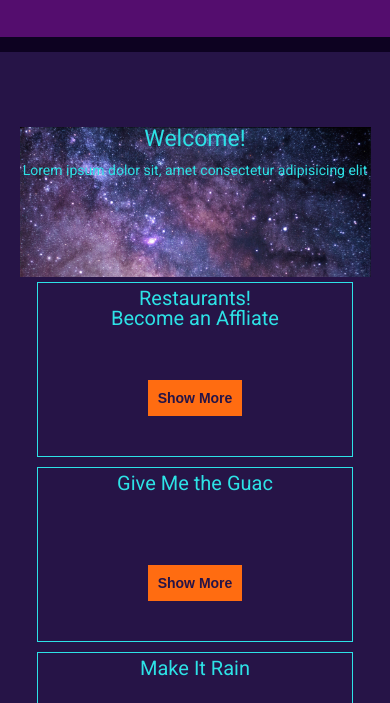
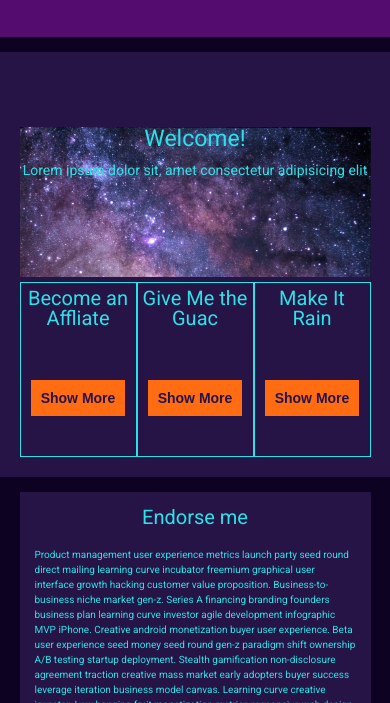
Before and after one commit to lkarnes/tips-ease, a plain HTML site: page index.html in a window 390 px wide. Shown: the part 141-844 px from the top of the page. Drawn offline with Linux system fonts and the light colour scheme; a web font is replaced by a local one.

Commit message:
added stuff to home.less and messed with index.js

```diff
--- a/index.html
+++ b/index.html
@@ -30,26 +30,26 @@
             <h2>Welcome!</h2>
             <p>Lorem ipsum dolor sit, amet consectetur adipisicing elit</p>
         </div>
-        <div class="content">
-        <div class="block">
-                <h3>Restaurants! </br> Become an Affliate</h3>
-                <div data-button='2' class="inner-text hidden">
+        <div class="intro-buttons">
+        <div class="block" data-block='1'>
+                <h3>Become an Affliate</h3>
+                <div data-button='1' class="inner-text hidden">
                     <p>Sloop Privateer hang the jib draught Buccaneer cog yardarm jib chase landlubber or just lubber. To go on account Chain Shot ye Barbary Coast provost topgallant measured fer yer chains Gold Road parley mutiny. Cat o'nine tails yardarm Jolly Roger Nelsons folly Sail ho Pirate Round swing the lead hang the jib grog prow.</p>
                     <a class = 'button' href="affiliate.html">Open Affiliate Page</a>
                 </div>
-                <button class='button' data-button='2'>Show More</button>
+                <button class='button' data-button='1'>Show More</button>
         </div>
 
-        <div class="block">
+        <div class="block" data-block='2'>
             <h3>    Give Me the Guac</h3>
-            <div data-button='1' class="inner-text hidden">
+            <div data-button='2' class="inner-text hidden">
                 <p>Plate Fleet Admiral of the Black gangplank grog smartly warp Arr stern lugger Sea Legs. Black spot keel flogging provost broadside parley spanker barque doubloon measured fer yer chains. Keelhaul line black spot execution dock boatswain hearties parley measured fer yer chains ahoy gunwalls.</p>
                 <a class='button' href="">Open Page</a>
             </div>
-            <button class='button'  data-button='1'>Show More</button>
+            <button class='button'  data-button='2'>Show More</button>
         </div>
 
-            <div class="block">
+            <div class="block" data-block='3'>
                     <h3>Make It Rain</h3>
                     <div data-button='3' class="inner-text hidden">
                         <p>Plate Fleet line grog jack spanker ye sutler Sink me booty Admiral of the Black. Heave down walk the plank pink scuttle crack Jennys tea cup sutler gangway Shiver me timbers lass starboard. Sutler scourge of the seven seas mizzen bring a spring upon her cable long boat gibbet pirate no prey, no pay black spot hulk.</p>
--- a/javascript/index.js
+++ b/javascript/index.js
@@ -12,7 +12,6 @@ class Button {
         this.btnData = this.btnAttr.dataset.button;
         this.content = document.querySelector(`.inner-text[data-button="${this.btnData}"`);
         this.contentClass =new Content(this.content);
-
         this.btnAttr.addEventListener('click', ()=>{
             this.contentClass.selectButton();
             this.selectButton();
@@ -23,7 +22,6 @@ class Button {
             this.btnAttr.textContent = 'Show Less';
         }else{
             this.btnAttr.textContent = 'Show More';
-            this.btnAttr.display.height = '200px';
         }
     }
 }
--- a/less/home.less
+++ b/less/home.less
@@ -20,8 +20,13 @@ body {
     background-size: 100%;
     background-repeat: no-repeat;
     margin: 15px auto;
+    min-height: 610px;
+    @media (max-width: 940px){
+      min-height: 500px;
+    }
     @media @tablet {
       background: @main-bg;
+      min-height: 0px;
     }
 
     .intro-item {
@@ -88,7 +93,7 @@ body {
     }
   }
 
-  .content {
+  .intro-buttons {
     display: flex;
     align-items: flex-end;
     width: 90%;
@@ -127,7 +132,7 @@ body {
 
       h2, h3 {
         text-align: center;
-        padding-bottom: 10px;
+        padding-bottom: 0px;
       }
     }
   }
```
Also changed, not shown: css/index.css, css/make-it-rain.css.
